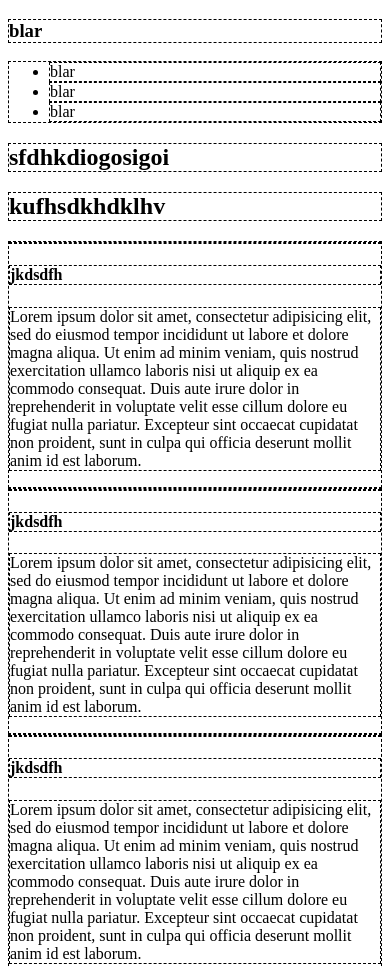
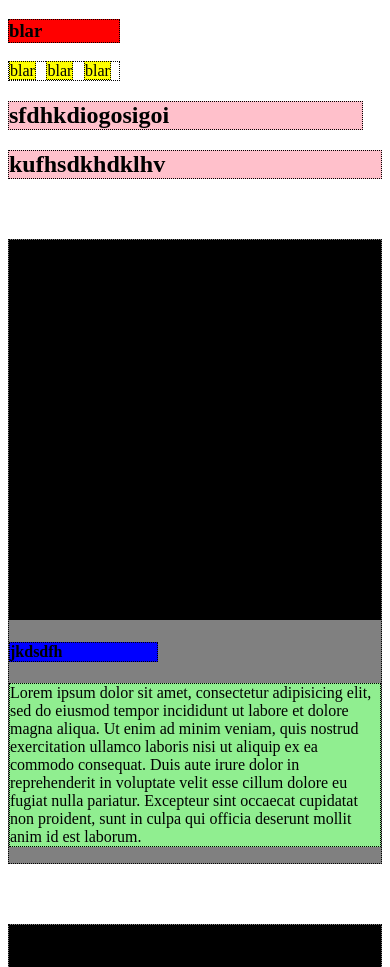
Before and after one commit to calvincushman/featured-items-responsive, a plain HTML site: page index.html in a window 390 px wide. Shown: the top 967 px of the page. Drawn offline with Linux system fonts and the light colour scheme.

Commit message:
finish first media query for mobile screen size

```diff
--- a/css/styles.css
+++ b/css/styles.css
@@ -8,5 +8,53 @@
 
 *:not(body):not(html) {
   box-sizing:border-box;
-  border:1px dashed #000;
+  border:1px dotted #000;
 }
+ul {
+  list-style-type: none;
+}
+h3 {
+  background-color: red;
+}
+li {
+  background-color: yellow;
+  display: inline;
+  margin-right: 6%;
+}
+h2 {
+  background-color: pink;
+}
+.image {
+  background-color: black;
+}
+h4 {
+  background-color: blue;
+}
+.content {
+  background-color: grey;
+}
+p {
+  background-color: lightgreen;
+}
+@media screen and (max-width: 400px) {
+  h3 {
+    width: 30%;
+  }
+  ul {
+    padding: 0;
+    width: 30%;
+  }
+  #header-1 {
+    width: 95%;
+  }
+  .image {
+    width: 100%;
+    height: 380px;
+  }
+  .content {
+    margin-top: 60px;
+  }
+  h4 {
+    width: 40%;
+  }
+}
--- a/index.html
+++ b/index.html
@@ -12,8 +12,8 @@
       <li>blar</li>
       <li>blar</li>
     </ul>
-    <h2>sfdhkdiogosigoi</h2>
-    <h2>kufhsdkhdklhv</h2>
+    <h2 id="header-1">sfdhkdiogosigoi</h2>
+    <h2 id="header-2">kufhsdkhdklhv</h2>
     <div id="content1"class="content">
       <div class="image">
 
```
